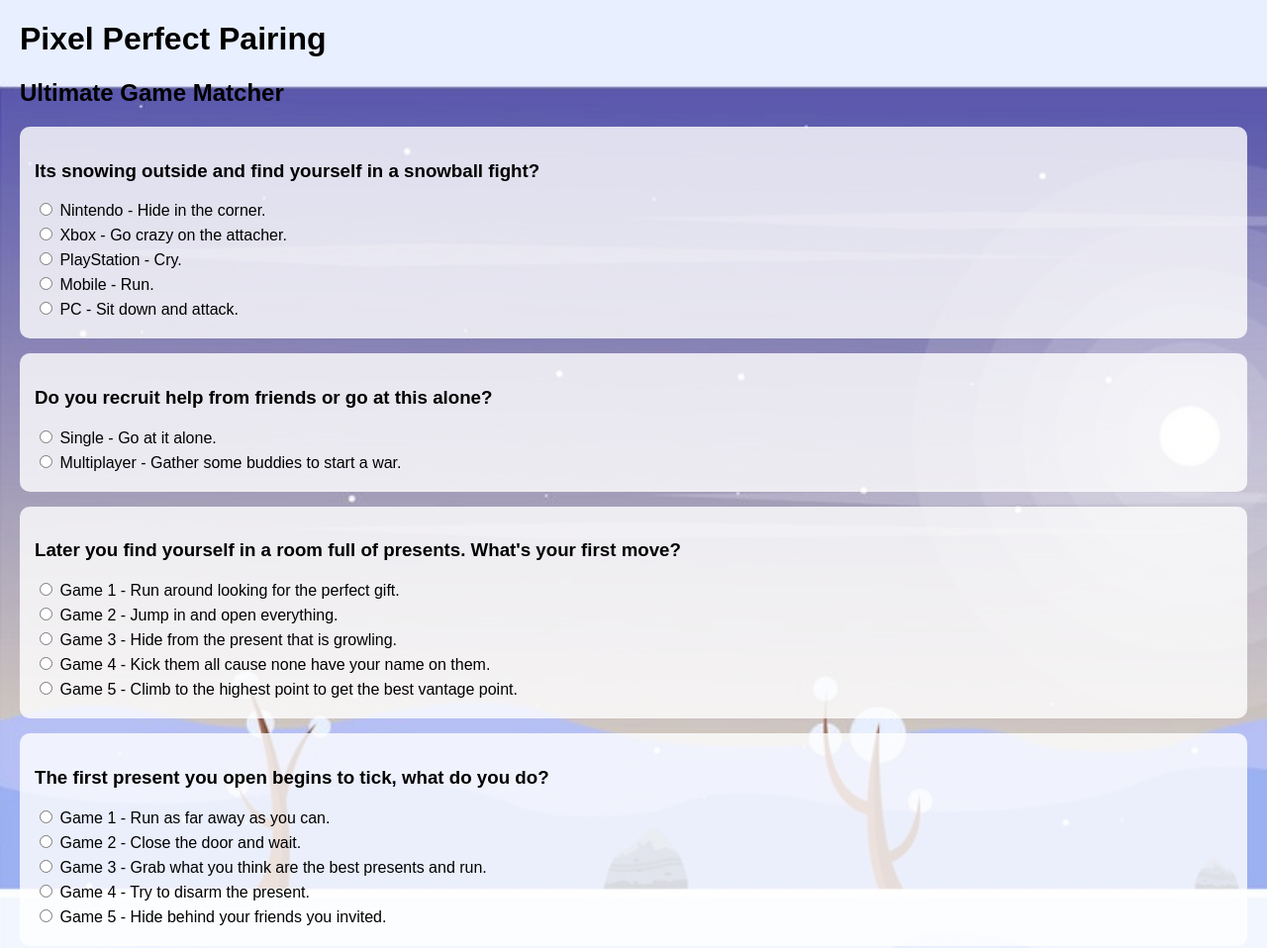
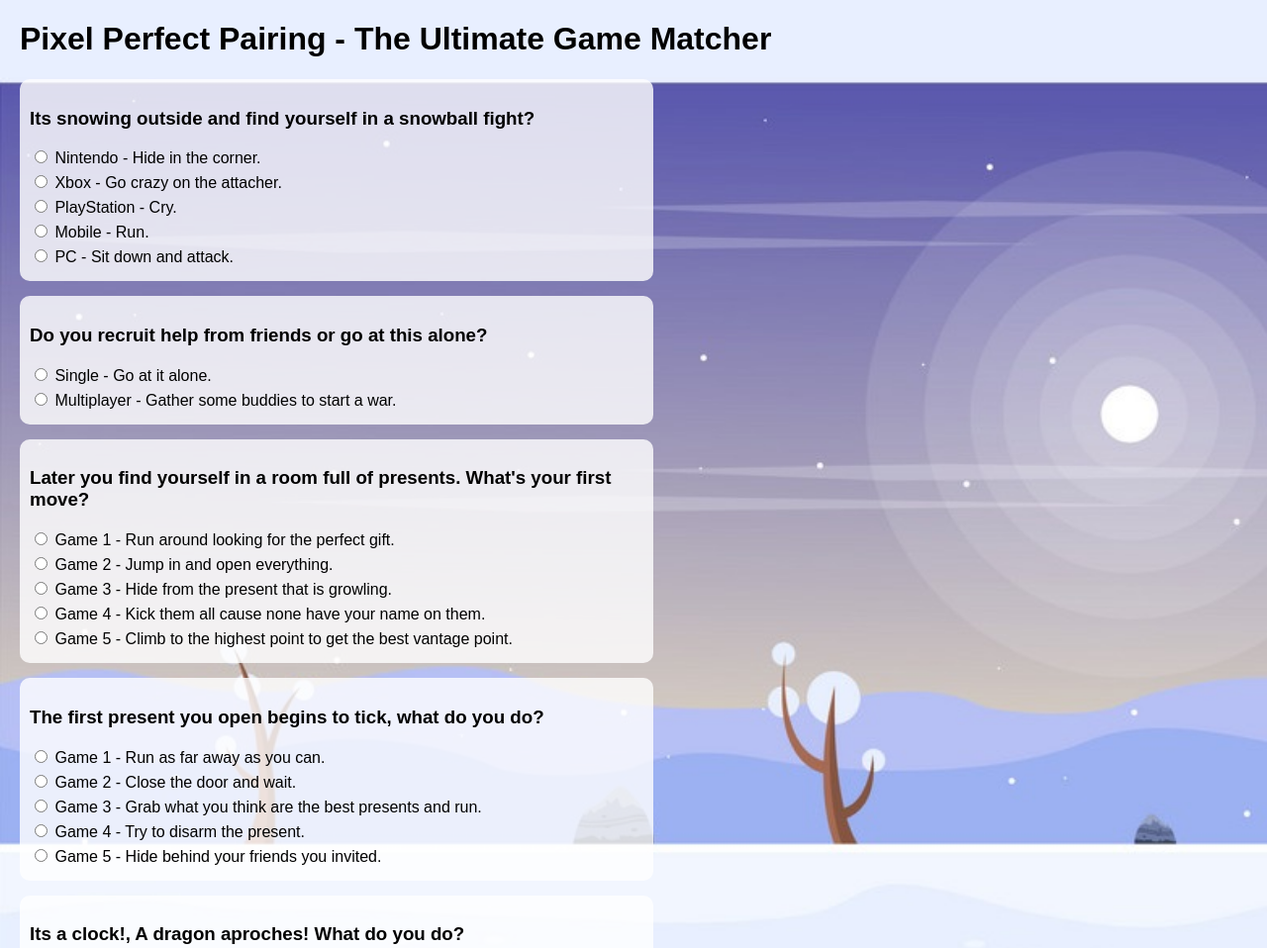
Before and after one commit to matternstsr/Pixel-Perfect-Game-Selector, a plain HTML site: page index.html in a window 1280 px wide. Shown: the top 958 px of the page at 99% size. Drawn offline with Linux system fonts and the light colour scheme.

Commit message:
Modified all the html style changes for testing before adding to css.

```diff
--- a/index.html
+++ b/index.html
@@ -1,26 +1,3 @@
-<!DOCTYPE html>
-<html lang="en">
-<head>
-  <meta charset="UTF-8">
-  <meta name="viewport" content="width=device-width, initial-scale=1.0">
-  <title>Pixel Perfect Pairing - Ultimate Game Matcher</title>
-  <style>
-    body {
-      font-family: Arial, sans-serif;
-      margin: 20px;
-    }
-
-    .box {
-      margin-bottom: 15px;
-    }
-
-    label {
-      display: block;
-      margin-bottom: 5px;
-    }
-  </style>
-</head>
-<body>
     <!DOCTYPE html>
     <html lang="en">
     <head>
@@ -36,24 +13,34 @@
           background-repeat: no-repeat;
         }
 
+        label {
+          display: block;
+          margin-bottom: 5px;
+        }
+        .questions .box {
+          /* Set the left margin to 0 to move the boxes to the left */
+          margin-left: 0;
+
+          /* Optionally, you can set other properties to adjust the positioning */
+          /* For example, you might want to set padding or width */
+          padding: 10px;
+          width: 50%;
+      }
       .box {
         margin-bottom: 15px;
         background-color: rgba(255, 255, 255, 0.8); /* Adding a semi-transparent white background for better readability */
         padding: 15px;
         border-radius: 10px;
-        }
-
-        label {
-          display: block;
-          margin-bottom: 5px;
+        display: inline-block; /* or block, depending on your layout requirements */
+        max-width: 100%; /* ensures the box doesn't exceed the width of its container */
+        word-wrap: break-word; /* allows long words to break and wrap onto the next line */
       }
       </style>
     </head>
     <body>
 
-      <h1>Pixel Perfect Pairing</h1>
-      <h2>Ultimate Game Matcher</h2>
-
+      <h1>Pixel Perfect Pairing - The Ultimate Game Matcher</h1>
+      <div class="questions">
         <!-- First Section -->
         <div class="box">
       <h3>Its snowing outside and find yourself in a snowball fight?</h3>
@@ -154,6 +141,7 @@
         </label>
       </form>
     </div>
+</div>
 
 </body>
 </html>
```
Lines whose indentation alone changed are shown as unchanged.
